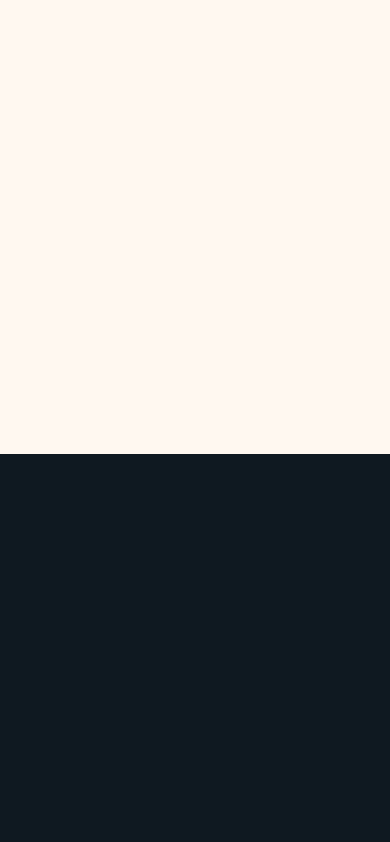
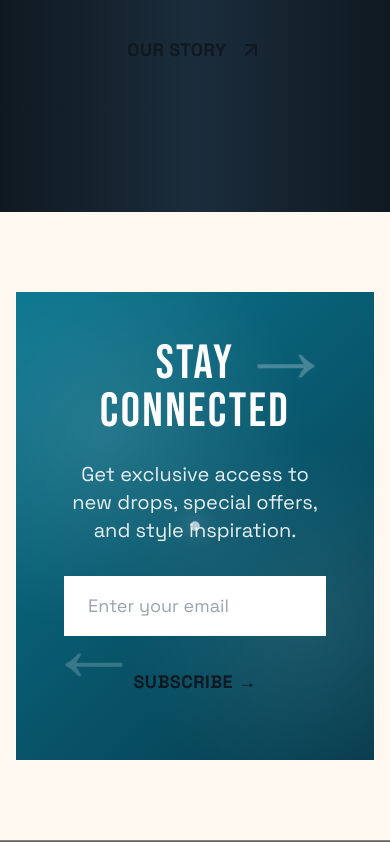
Before and after one commit to ceddto100/mula, a React (Vite) app in the folder client/: page / in a window 390 px wide. Shown: the part 5230-6072 px from the top of the page. Built offline with nearby package versions, Linux system fonts and the light colour scheme; no server answers.

Commit message:
Fix mobile homepage product visibility

```diff
--- a/client/src/index.css
+++ b/client/src/index.css
@@ -123,6 +123,19 @@ input[type="number"] {
   contain-intrinsic-size: 1px 800px;
 }
 
+/*
+ * Mobile Safari/Chrome can defer painting tall product grids for too long when
+ * content-visibility is combined with scroll-triggered opacity transitions.
+ * Keep mobile sections in normal paint/layout flow so homepage products are
+ * visible as soon as the user scrolls to them.
+ */
+@media (max-width: 767px) {
+  .cv-auto {
+    content-visibility: visible;
+    contain-intrinsic-size: none;
+  }
+}
+
 /* Contemporary brand typography */
 .font-display {
   font-family: var(--site-heading-font);
--- a/client/src/pages/Home.tsx
+++ b/client/src/pages/Home.tsx
@@ -268,7 +268,7 @@ const Home: React.FC = () => {
       </section>
 
       {/* Shop By Style — full-bleed horizontal strip, no outer padding */}
-      <section className="relative bg-transparent animate-on-scroll opacity-0 translate-y-12 transition-all duration-1000 cv-auto">
+      <section className="relative bg-transparent animate-on-scroll opacity-100 translate-y-0 md:opacity-0 md:translate-y-12 transition-all duration-1000 cv-auto">
         {/* Section label — constrained to readable width */}
         <div className="py-14 text-center max-w-7xl mx-auto px-4">
           <h2 className="text-6xl md:text-7xl font-display text-gray-900 mb-4">{content.shopByStyle.sectionTitle}</h2>
@@ -338,7 +338,7 @@ const Home: React.FC = () => {
       </section>
 
       {/* Featured Products with Bold Header */}
-      <section className="py-24 bg-transparent animate-on-scroll opacity-0 translate-y-12 transition-all duration-1000 cv-auto">
+      <section className="py-24 bg-transparent animate-on-scroll opacity-100 translate-y-0 md:opacity-0 md:translate-y-12 transition-all duration-1000 cv-auto">
         <div className="max-w-7xl mx-auto px-4">
           <div className="mb-16 flex flex-col lg:flex-row lg:items-end lg:justify-between gap-6">
             <div>
@@ -361,7 +361,7 @@ const Home: React.FC = () => {
       </section>
 
       {/* Bold Brand Statement Section */}
-      <section className="relative py-32 bg-brand-900 overflow-hidden animate-on-scroll opacity-0 translate-y-12 transition-all duration-1000 cv-auto">
+      <section className="relative py-32 bg-brand-900 overflow-hidden animate-on-scroll opacity-100 translate-y-0 md:opacity-0 md:translate-y-12 transition-all duration-1000 cv-auto">
         <div className="absolute inset-0 bg-gradient-to-r from-brand-900 via-brand-800/80 to-brand-900" />
 
         {/* Large Background Text */}
@@ -389,7 +389,7 @@ const Home: React.FC = () => {
       </section>
 
       {/* Newsletter - Bold CTA */}
-      <section className="py-20 bg-transparent animate-on-scroll opacity-0 translate-y-12 transition-all duration-1000 cv-auto">
+      <section className="py-20 bg-transparent animate-on-scroll opacity-100 translate-y-0 md:opacity-0 md:translate-y-12 transition-all duration-1000 cv-auto">
         <div className="max-w-4xl mx-auto px-4">
           <div
             className="p-12 lg:p-16 relative overflow-hidden"
```
